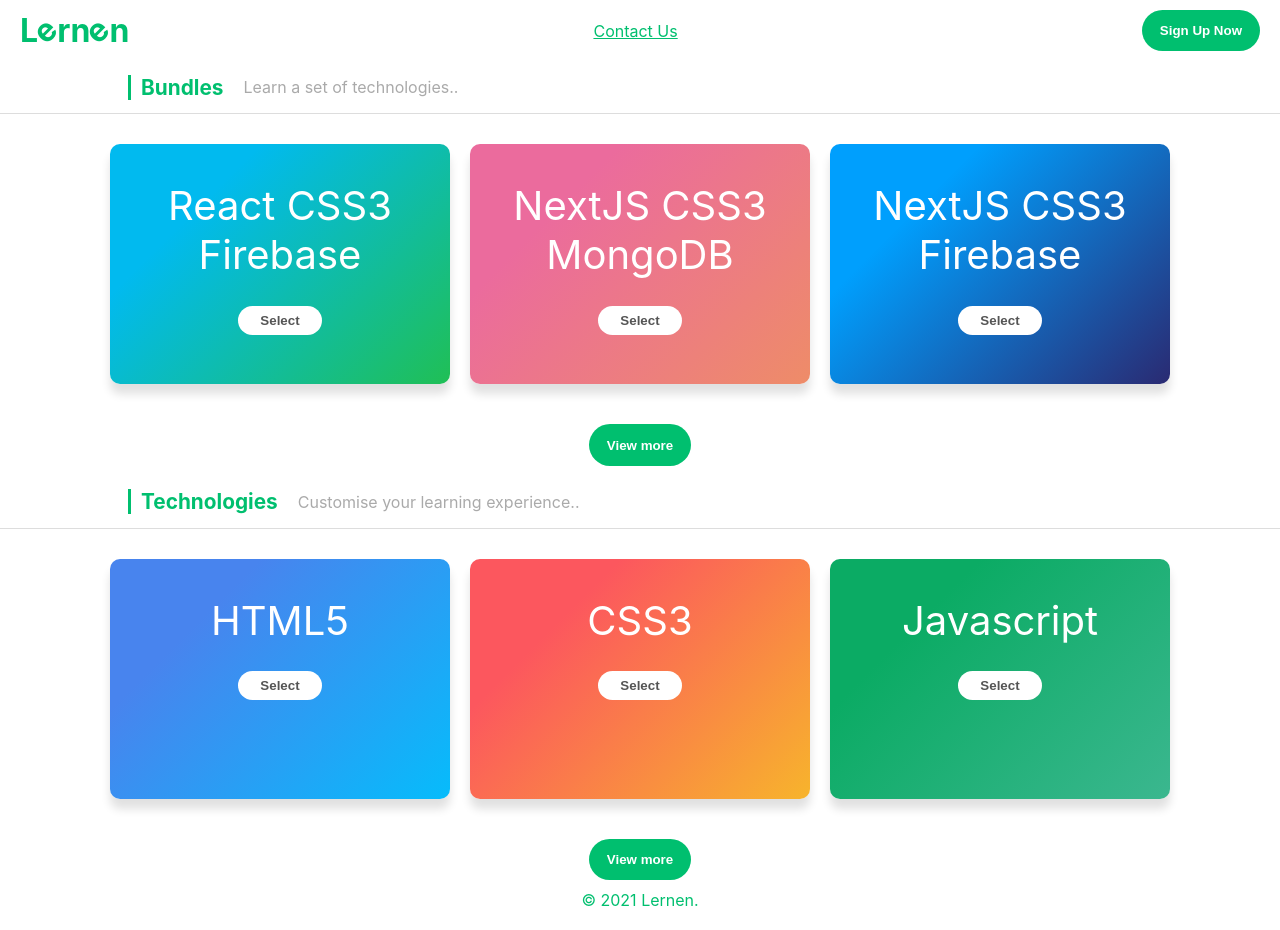
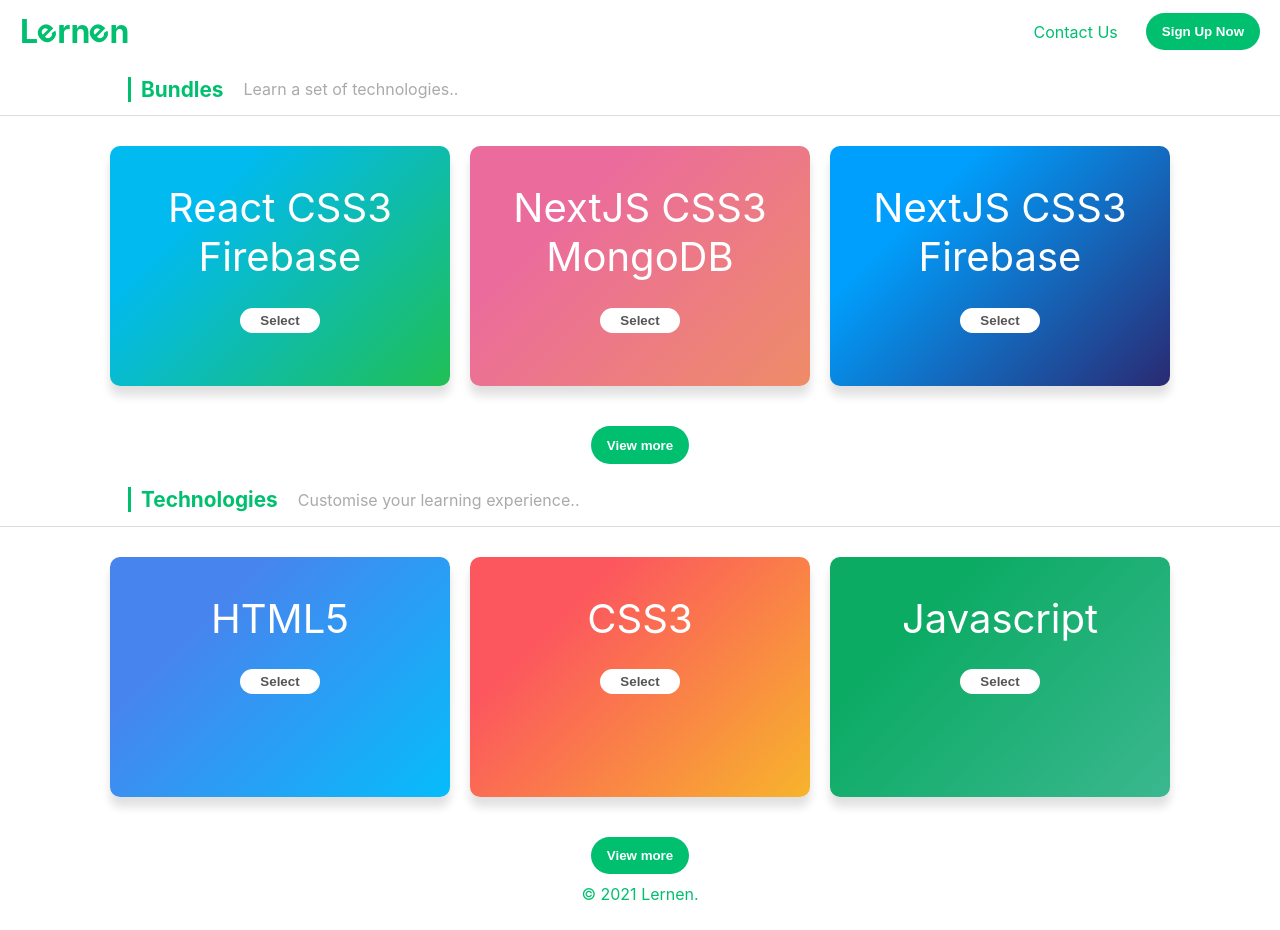
Before and after one commit to qnxdev/lernen, a Next.js app: page / in a window 1280 px wide. Built offline with nearby package versions, Linux system fonts and the light colour scheme.

Commit message:
now updated

```diff
--- a/components/Page.jsx
+++ b/components/Page.jsx
@@ -4,9 +4,15 @@ export default function Page({ children }) {
   return (
     <div className="page">
       <header className="flex stretch">
-        <h1>L<span>e</span>rn<span>e</span>n</h1>
-        <a className="contact" href="">Contact Us</a>
-        <Button >Sign Up Now</Button>
+        <h1>
+          L<span>e</span>rn<span>e</span>n
+        </h1>
+        <div className="flex">
+          <a className="contact" href="">
+            Contact Us
+          </a>
+          <Button>Sign Up Now</Button>
+        </div>
       </header>
 
       <main className="main">{children}</main>
--- a/styles/Button.css
+++ b/styles/Button.css
@@ -7,7 +7,8 @@ button{
   background-color: var(--theme1);
   color: #fff;
   max-width: 125px;
-  border: 2px solid transparent;
+
+  transition: 0.2s;
 }
 
 button:hover{
--- a/styles/Page.css
+++ b/styles/Page.css
@@ -19,5 +19,14 @@ footer {
   padding: 0px 0px 20px 0px;
 }
 .contact{
-  text-decoration: underline;
+  text-decoration: none;
+  padding: 0.605rem 1rem;
+  border-radius: 50px;
+  margin-right: 10px;
+  border: 2px solid transparent;
+  transition: 0.2s;
 }
+
+.contact:hover {
+  border: 2px solid var(--theme1);
+}
```
Also changed, not shown: styles/globals.css (line endings or trailing spaces), 1 other file (tests, documents, lock files or other folders).
